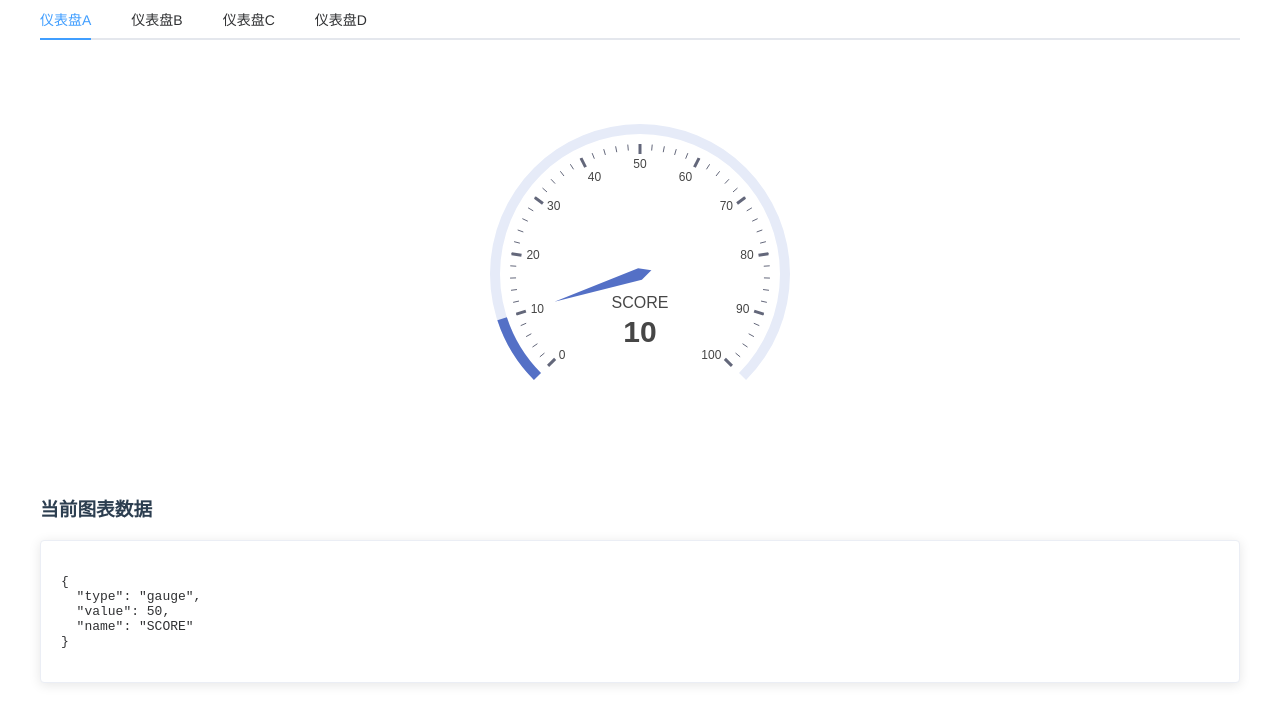
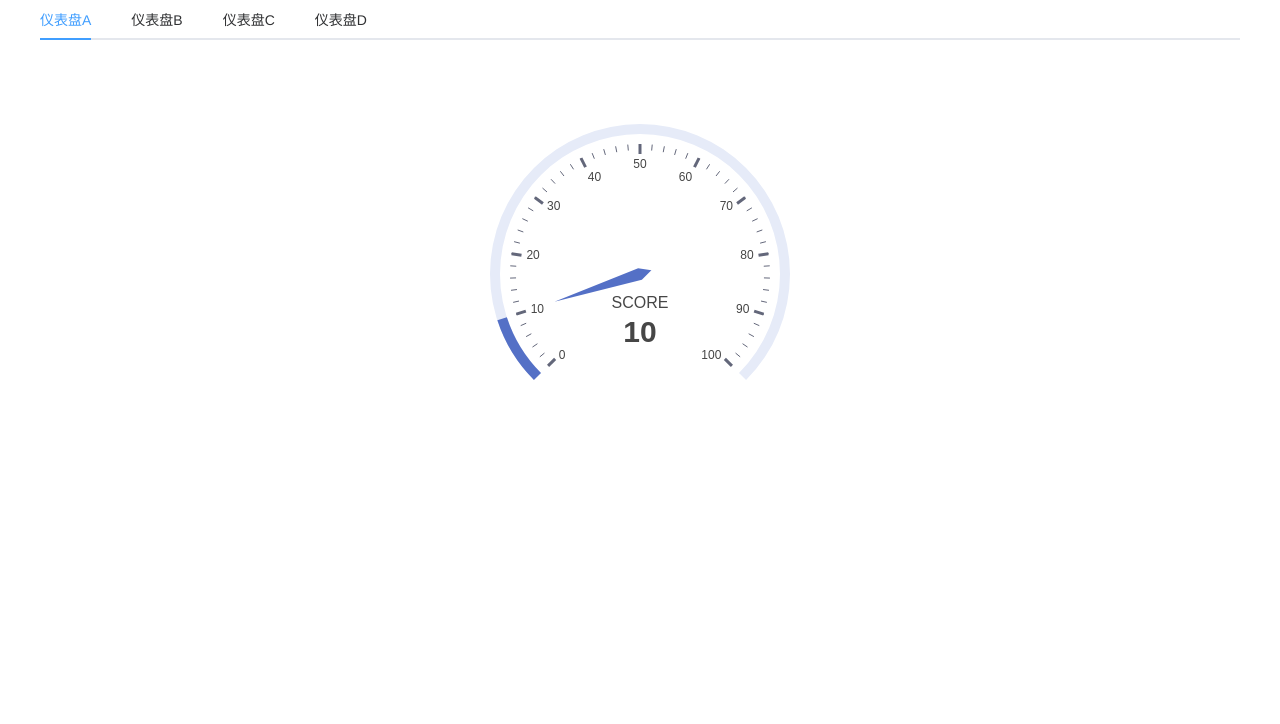
Before and after one commit to DingZhenPearl/week2, a Vue app: page / in a window 1280 px wide. Shown: the top 724 px of the page. Built offline with nearby package versions, Linux system fonts and the light colour scheme.

Commit message:
refactor(Charts): 移除当前图表数据的预览显示

```diff
--- a/src/components/Charts.vue
+++ b/src/components/Charts.vue
@@ -33,13 +33,7 @@
       </dashboard-chart-d>
     </div>
 
-    <!-- 显示从子组件接收的数据 -->
-    <div class="data-preview" v-if="currentChartData">
-      <h3>当前图表数据</h3>
-      <el-card>
-        <pre>{{ JSON.stringify(currentChartData, null, 2) }}</pre>
-      </el-card>
-    </div>
+
   </div>
 </template>
 
```
